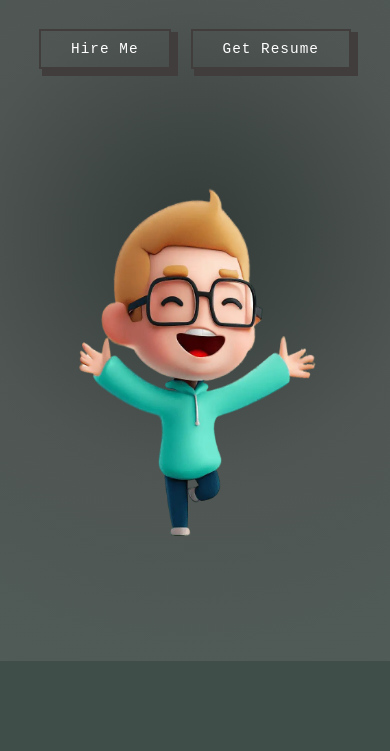
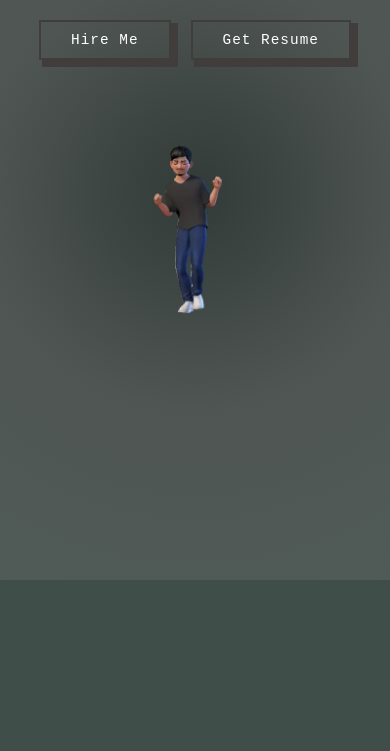
Before and after one commit to vungochieu491999/portfolio, a plain HTML site: page index.html in a window 390 px wide. Shown: the part 260-1011 px from the top of the page. After the commit the page ends 844 px from the top, so only its background shows below. Drawn offline with Linux system fonts and the light colour scheme.

Commit message:
update style

```diff
--- a/css/responsive.css
+++ b/css/responsive.css
@@ -1,7 +1,11 @@
 /* CSS for mobile devices */
 @media screen and (min-width: 280px) and (max-width: 820px) {
-    .hero {
-        background-image: radial-gradient(circle, rgb(15 14 14 / 30%), rgb(102 96 96 / 40%), rgb(163 160 160 / 16%)), url('./Images/heroImg3.avif')
+    #home {
+        margin: 0;
+        background-image: radial-gradient(circle, rgb(15 14 14 / 30%), rgb(102 96 96 / 40%), rgb(163 160 160 / 16%));
+        min-height: calc(100vh - 72px);
+        background-size: cover;
+        background-position: center;
     }
 
     .sub-heading {
@@ -25,7 +29,7 @@
         right: 0;
         padding: 0 2rem;
         top: 75px;
-        background-image: linear-gradient(180deg, #35A99C, #53C8B6, #74D7BB);
+        background-image: linear-gradient(180deg, var(--main-theme-color), #3f4242, #353636);
         display: none;
         transition: all 0.25s;
     }
@@ -66,9 +70,9 @@
         padding: 4rem 0px 2rem 0px;
     }
 
-    .hero .hero-image img {
-        padding: 1rem;
-        padding-bottom: 6rem;
+    .hero .hero-image {
+        margin: 0;
+        width: 100%;
     }
 
     .services {
--- a/css/style.css
+++ b/css/style.css
@@ -20,13 +20,15 @@ body {
     background-color: var(--main-theme-color);
 }
 
+#home {
+    margin: 5rem;
+}
+
 /* Header Navbar Styles */
 .navbar {
     display: flex;
     align-items: center;
     justify-content: space-between;
-    position: fixed;
-    top: 0;
     width: 100%;
 }
 
@@ -90,11 +92,10 @@ body {
 /* Main Hero Section Styles */
 .hero {
     width: 100%;
-    min-height: 100vh;
+    max-height: 100vh;
     display: flex;
     align-items: center;
     justify-content: space-between;
-    margin: 4.8rem 0;
 }
 
 .hero .intro {
@@ -109,10 +110,18 @@ body {
     justify-content: space-evenly;
 }
 
+.hero .hero-image {
+    margin: 5rem;
+    width: 40%;
+    display: flex;
+    justify-content: center;
+    align-items: center;
+}
+
 .hero .hero-image img {
-    height: 400px;
-    width: 90%;
-    padding: 5rem 5rem 5rem 1rem;
+    height: auto;
+    width: 50%;
+    max-width: 100%;
 }
 
 @media screen and (min-width: 856px) and (max-width: 1024px) {
@@ -128,7 +137,7 @@ body {
     /* background-image: linear-gradient(45deg, #363D73, #2794B3); */
     justify-content: space-between;
     width: 100%;
-    min-height: 100vh;
+    /* min-height: 100vh; */
 }
 
 .about .about-text {
--- a/index.html
+++ b/index.html
@@ -17,33 +17,32 @@
           <h2 class="logo-heading">Hiusvu</h2>
       </div>
       <div class="hamburger" id="hamburger">
-          <i class="fas fa-bars hamburger-icon"></i>
-          <i class="fas fa-times cross-icon"></i>
+        <a href="#" class="btn common-btn mobile-menu-btn">Menu</a>
       </div>
       <div class="menu">
         <ul class="menu-list">
             <li class="menu-list-items">
-              <a class="links" href="#home">
+              <a class="links" href="#home" onclick="showSection('home')">
                 Home
               </a>
             </li>
             <li class="menu-list-items">
-              <a class="links" href="#about">
+              <a class="links" href="#about" onclick="showSection('about')">
                 About
               </a>
             </li>
             <li class="menu-list-items">
-              <a class="links" href="#about">
+              <a class="links" href="#about" onclick="showSection('about')">
                 Skills
               </a>
             </li>
             <li class="menu-list-items">
-              <a class="links" href="#about">
+              <a class="links" href="#about" onclick="showSection('about')">
                 Experience
               </a>
             </li>
             <li class="menu-list-items">
-              <a class="links" href="#about">
+              <a class="links" href="#about" onclick="showSection('about')">
                 Contact
               </a>
             </li>
@@ -53,7 +52,8 @@
   </header>
 
     <!-- Main hero banner -->
-    <section id="home" class="hero">
+    <section id="home" class="section">
+      <div class="hero">
         <div class="intro">
           <div class="headings">
               <h3 class="greet-heading">Hello, I'm</h3>
@@ -68,12 +68,14 @@
           </div>
         </div>
         <div class="hero-image">
-          <img src="./img/character.png" alt="About Image">
+          <img src="./img/hiusvu_fb_sticker.webp" alt="About Image">
         </div>
+      </div>
+
     </section>
 
     <!-- About Section -->
-    <section id="about" class="about">
+    <section id="about" class="about section">
         <div class="about-text">
             <h1 class="my-heading">About Me</h1>
             <p class="lead-para">
@@ -91,7 +93,49 @@
         </div>
     </section>
 
-    <script src="./js/script.js"></script>
+    <script  type="text/javascript">
+      const hamburger = document.getElementById('hamburger');
+      const menu = document.querySelector('.menu');
+      hamburger.addEventListener('click', function () {
+          const mobileMenu = this.querySelector('.mobile-menu-btn');
+          if (mobileMenu.style.display === "none") {
+              mobileMenu.style.display = "inline-block"
+              menu.style.display = "none"
+          }
+          else if(menu.style.display === "none") {
+              menu.style.display = "block"
+          } else {
+              menu.style.display = "none"
+          }
+      });
+
+      function showSection(sectionId) {
+        // Hide all sections
+        const sections = document.querySelectorAll('.section');
+        sections.forEach(section => {
+          section.style.display = 'none';
+        });
+
+        // Show the selected section
+        const activeSection = document.getElementById(sectionId);
+        if (activeSection) {
+          activeSection.style.display = 'block';
+        }
+
+        const hamburger = document.getElementById('hamburger');
+        const hamburgerDisplay = window.getComputedStyle(hamburger).display;
+        if (hamburgerDisplay === "none") {
+          menu.style.display = "block"
+        } else {
+          menu.style.display = "none"
+        }
+      }
+
+      // Set default section to display
+      document.addEventListener('DOMContentLoaded', () => {
+        showSection('home');
+      });
+    </script>
 </body>
 
 </html>
```
Also changed, not shown: img/hiusvu_fb_sticker.webp (added). Lines whose indentation alone changed are shown as unchanged.
